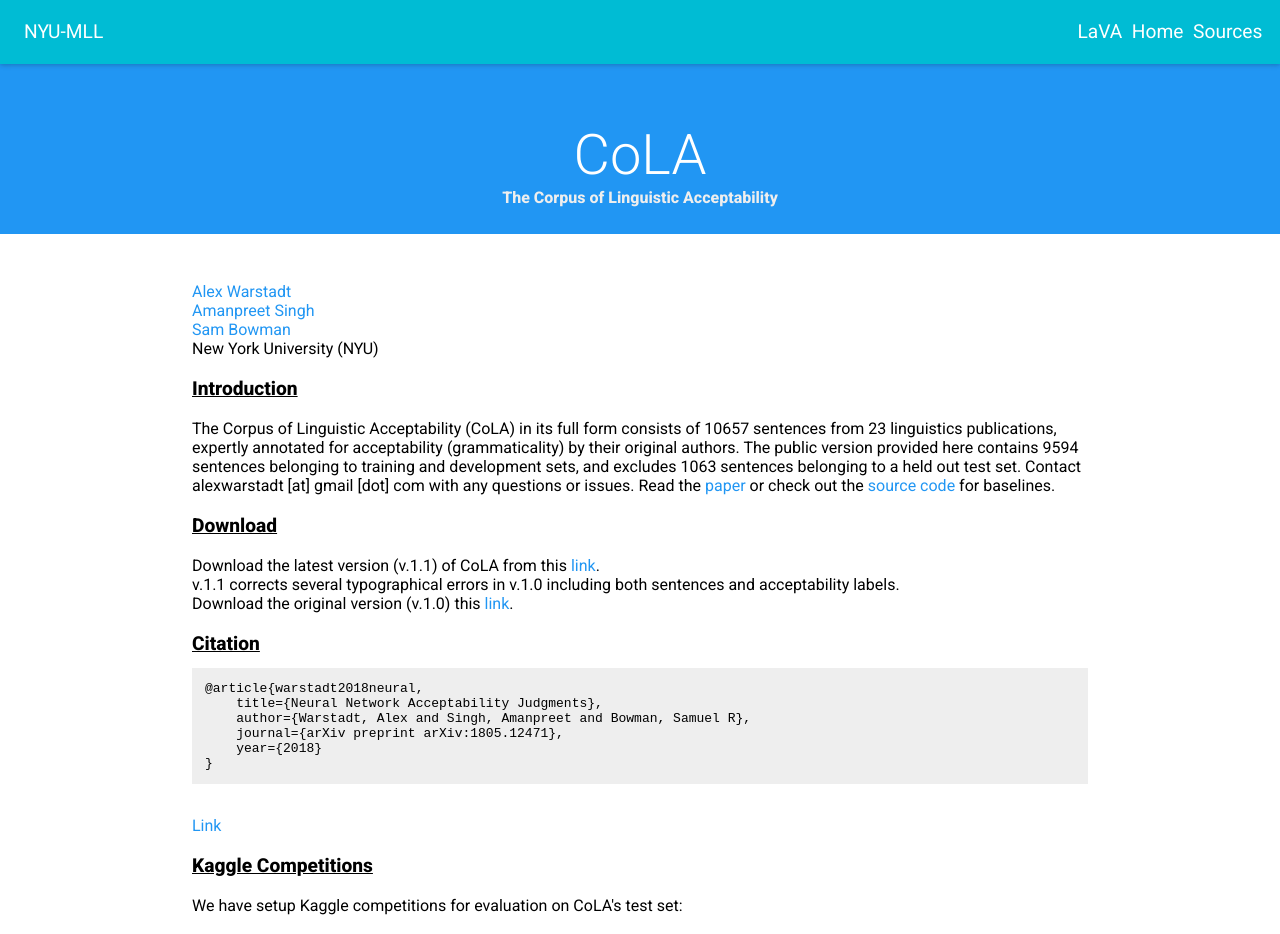
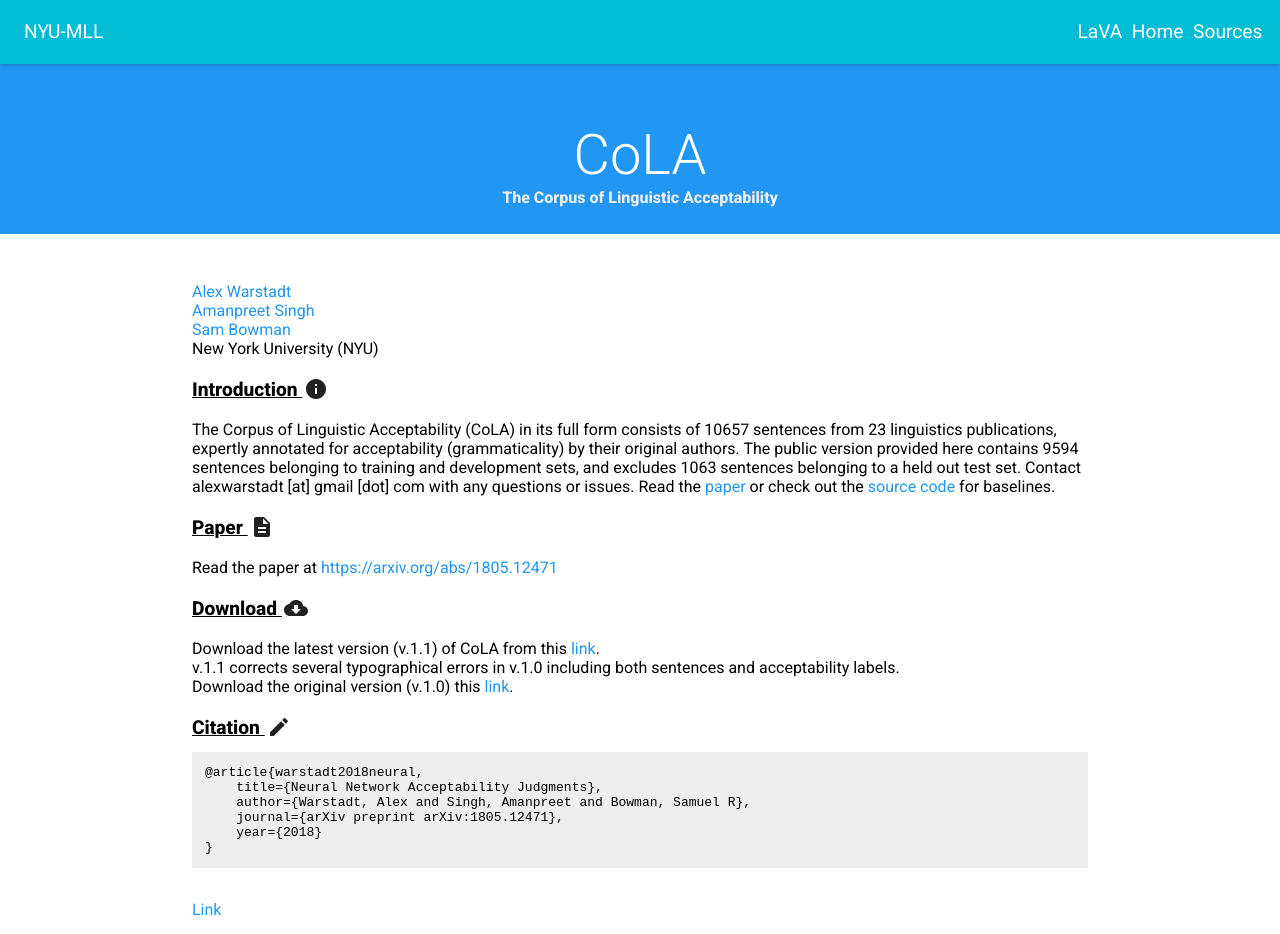
Before and after one commit to nyu-mll/CoLA, a React (Create React App) app: page / in a window 1280 px wide. Shown: the top 934 px of the page. Built offline with nearby package versions, Linux system fonts and the light colour scheme.

Commit message:
Add icons to headings

```diff
--- a/src/App.css
+++ b/src/App.css
@@ -49,6 +49,11 @@
   font-weight: bolder;
   font-size: 1.2em;
   text-decoration: underline;
+}
+
+.icons {
+  margin-left: 0.1em;
+  vertical-align: text-bottom;
 }
 
 ol {
--- a/src/components/About.js
+++ b/src/components/About.js
@@ -1,5 +1,11 @@
 import React from 'react';
 import Form from './Form';
+import FileCloudDownload from 'material-ui/svg-icons/file/cloud-download';
+import Description from 'material-ui/svg-icons/action/description';
+import Equalizer from 'material-ui/svg-icons/av/equalizer';
+import Create from 'material-ui/svg-icons/content/create';
+import TOC from 'material-ui/svg-icons/action/toc';
+import Info from 'material-ui/svg-icons/action/info';
 
 const About = () => {
   return (
@@ -12,7 +18,7 @@
       </div>
       <br/>
       <div>
-        <div className="strong">Introduction</div>
+        <div className="strong">Introduction <Info className="icons" /></div>
         <br/>
         <div>
           <div>
@@ -23,8 +29,14 @@
           </div>
           <br/>
         </div>
+        <div className="strong">Paper <a href="https://arxiv.org/abs/1805.12471"><Description className="icons" /></a></div>
+        <br/>
+        <div>
+          Read the paper at <a href="https://arxiv.org/abs/1805.12471">https://arxiv.org/abs/1805.12471</a>
+        </div>
+        <br/>
 
-        <div className="strong">Download</div>
+        <div className="strong">Download  <a href="colo_public_1.1.zip"><FileCloudDownload className="icons" /></a></div>
         <br/>
         <div>
           Download the latest version (v.1.1) of CoLA from this <a href="cola_public_1.1.zip">link</a>.
@@ -34,7 +46,7 @@
           Download the original version (v.1.0) this <a href="cola_public_1.0.zip">link</a>.
         </div>
         <br/>
-        <div className="strong">Citation</div>
+        <div className="strong">Citation <a href="cola.txt"><Create className="icons" /></a></div>
         <pre className="citation-pre">
           <code>
             @article{'{'}warstadt2018neural,<br/>
@@ -54,7 +66,7 @@
           <Form/>
           <br/> */}
 
-        <div className="strong">Kaggle Competitions</div>
+        <div className="strong">Kaggle Competitions <a href="https://www.kaggle.com/c/cola-in-domain-open-evaluation"><Equalizer className="icons" /></a></div>
         <br/>
         <div>
         We have setup Kaggle competitions for evaluation on CoLA's test set:
@@ -69,7 +81,7 @@
         </a>
         </div>
         <br/>
-        <div className="strong">Data description</div>
+        <div className="strong">Data description <TOC className="icons" /></div>
         <br/>
         <div>
           <div className="strong">Split</div>
```
